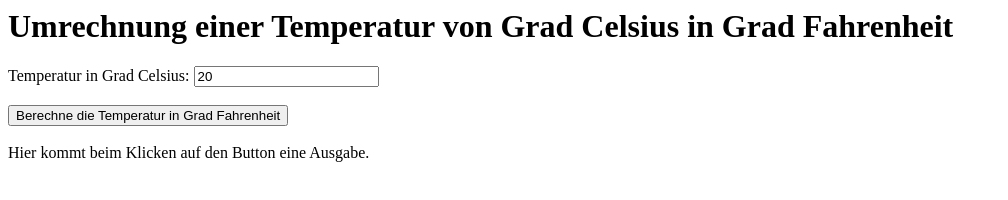
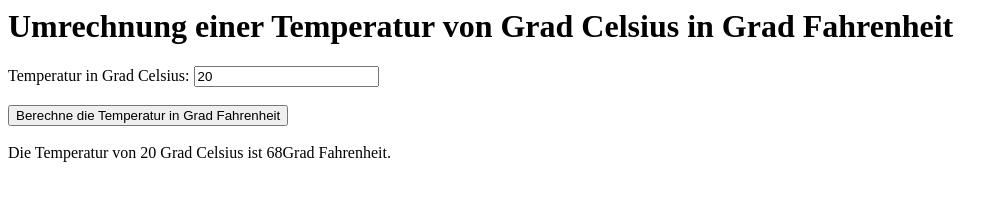
Before and after one commit to Flower2001/page, a plain HTML site: page fahrenheit/index.html in a window 1280 px wide. Both pictures are taken after a click on the button "Berechne die Temperatur in Grad Fahrenheit". Shown: the whole page, without its empty margins (0-1008 px from the left). Drawn offline with Linux system fonts and the light colour scheme.

Commit message:
Update index.html

```diff
--- a/fahrenheit/index.html
+++ b/fahrenheit/index.html
@@ -11,7 +11,7 @@
 
 			function clicked() {
 				let eingabe = document.getElementById("idEingabe").value;
-				let ausgabe = "Die Temperatur von " + eingabe + " Grad Celsius ist " + fahrenheit(eingabe) + "Grad Fahrenheit.";
+				let ausgabe = "Die Temperatur von " + eingabe + " Grad Celsius ist " + toFahrenheit(eingabe) + "Grad Fahrenheit.";
 				document.getElementById("idAusgabe").innerHTML = ausgabe;
 			}
 
```
